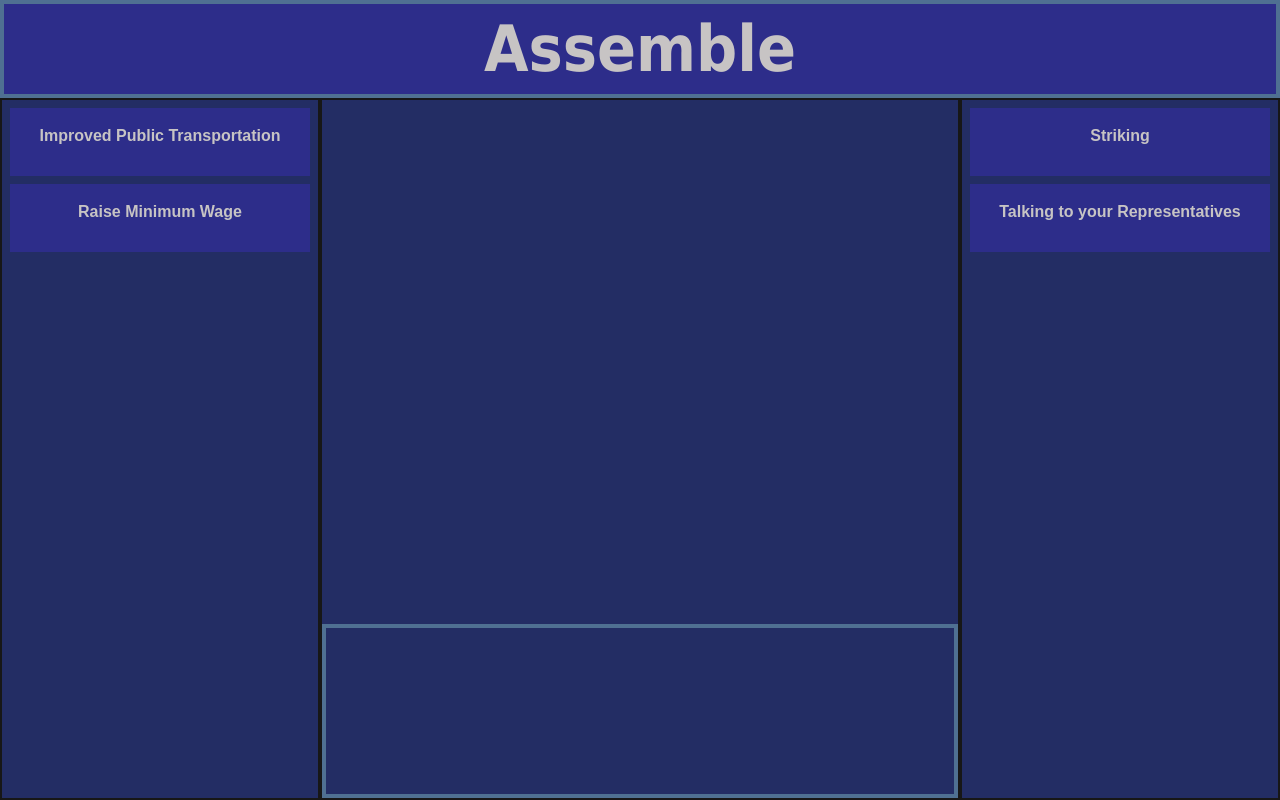
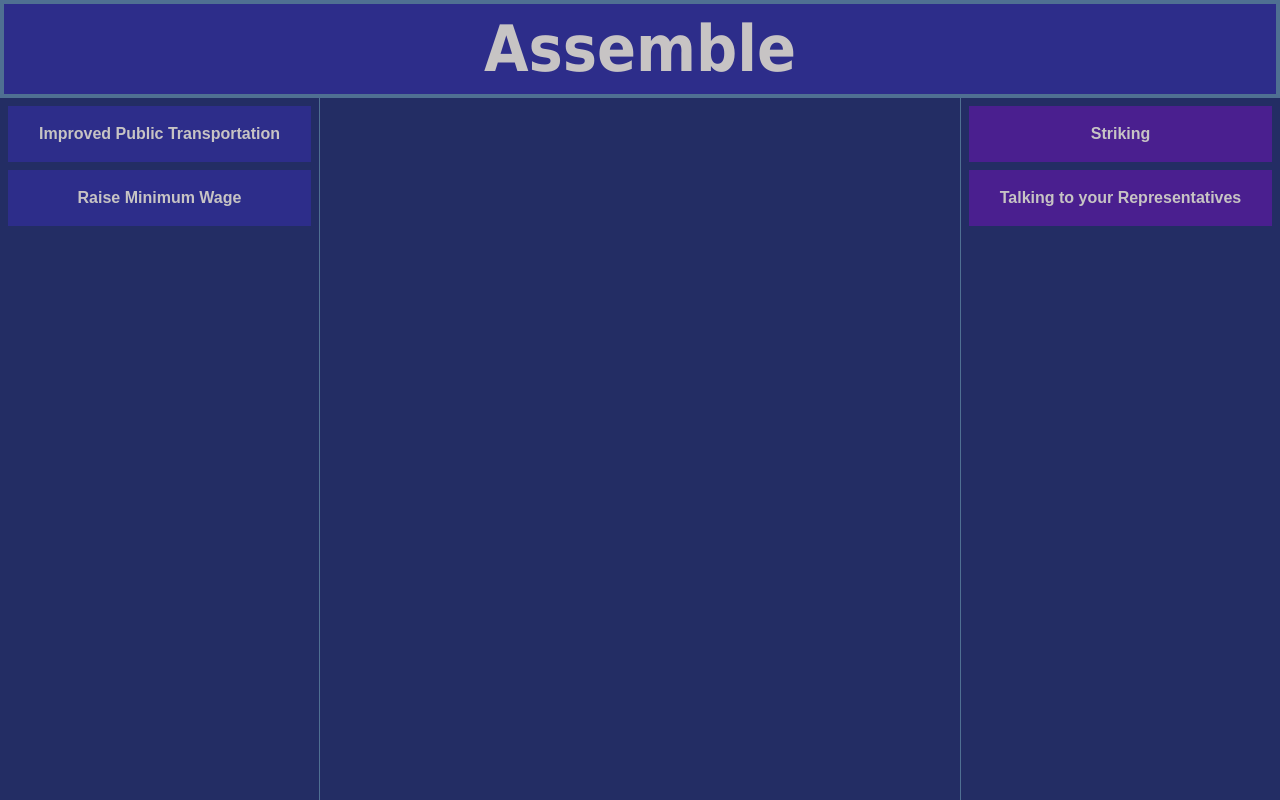
Before and after one commit to isaac-benjamin/assemble, a Next.js app in the folder assemble/: page / in a window 1280 px wide. Built offline with nearby package versions, Linux system fonts and the light colour scheme.

Commit message:
tailwind cleanup

```diff
--- a/assemble/app/globals.css
+++ b/assemble/app/globals.css
@@ -3,6 +3,7 @@
 :root {
   --background: #232d64;
   --primaryColor: #2d2d8a;
+  --tacticColor: #4a1f8f;
   --accentColor: #4f7092;
   --textColor: #c7c4c4;
   --foreground: #171717;
@@ -14,6 +15,8 @@
   --color-accentColor: var(--accentColor);
   --color-background: var(--background);
   --color-foreground: var(--foreground);
+  --color-tacticColor: var(--tacticColor);
+
   --font-sans: var(--font-geist-sans);
   --font-mono: var(--font-geist-mono);
 }
@@ -24,10 +27,9 @@ h1 {
   padding: 0.5rem;
 }
 
-/* h2{
-  padding: 0.5rem;
-} */
+@layer components{
 
+}
 
 body {
   background: var(--background);
--- a/assemble/app/goal.tsx
+++ b/assemble/app/goal.tsx
@@ -3,8 +3,6 @@ import { GoalData } from "./sharedTypes";
 
 export default function Goal(props:GoalData){
     return(
-        <div className=" border-accentColor bg-primaryColor m-1/10 h-1/10">
-            <Matchable id={props.id} name={props.name} isGoal={true}/>
-        </div>
+        <Matchable id={props.id} name={props.name} isGoal={true}/>
     );
 }
--- a/assemble/app/match.tsx
+++ b/assemble/app/match.tsx
@@ -4,9 +4,9 @@ import Tactic from "./tactic";
 
 export default function Match(props:MatchData){
     return(
-        <div className="border-2 border-gray-800">
-            <Goal id={props.goal.id} name={props.goal.name} description={props.goal.description}/>
-            <Tactic id={props.tactic.id} name={props.tactic.name} description={props.tactic.description}/>
+        <div className="border-2 border-gray-800 w-52">
+            <Goal id={props.goal.id} name={props.goal.name} />
+            <Tactic id={props.tactic.id} name={props.tactic.name} />
         </div>
     );
 }
--- a/assemble/app/matchable.tsx
+++ b/assemble/app/matchable.tsx
@@ -8,13 +8,34 @@ interface propType{
 };
 
 export default function Matchable(props :propType){
-    const {setNodeRef} = useDroppable({id: props.id, data:{isGoal:props.isGoal}});
+    const {setNodeRef} = useDroppable({id: props.id, data: {isGoal:props.isGoal}});
     const draggable = useDraggable({id: props.id, data : {isGoal:props.isGoal}});
     const combinedRef = useCombinedRefs(setNodeRef, draggable.setNodeRef);
     const style = {transform: CSS.Translate.toString(draggable.transform)};
+
+    function getStyles(){
+        let styles = "";
+
+        //Goal check
+        if(props.isGoal){
+            styles+="bg-primaryColor ";
+        }else{
+            styles+="bg-tacticColor ";
+        }
+
+        //Dragged check
+        if(draggable.active){
+            styles+="cursor-grabbing ";
+        }else{
+            styles+="cursor-grab";
+        }
+
+        return styles;
+    }
+
     //On Drag - Disable mapped rendering in matching component
     return(
-        <div className="p-4 h-full bg-inherit flex justify-center text-textColor font-bold"
+        <div className={getStyles()+" p-4 flex justify-center font-bold"}
          ref = {combinedRef} style={style} {...draggable.attributes} {...draggable.listeners}>
             {props.name}
         </div>
--- a/assemble/app/matching.tsx
+++ b/assemble/app/matching.tsx
@@ -16,9 +16,8 @@ export default function Matching(){
 
     useEffect(()=>{
         getGoalsAndTasks().then((data)=>{
-            console.log(data);
             const tacticData: TacticData[] = JSON.parse(data.tactics);
-            console.log(tacticData);
+            console.log("use Effect log:",data, tacticData);
             const goalData :GoalData[] = JSON.parse(data.goals);
             const goalCount = goalData.length;
             tacticData.forEach(tac => {
@@ -31,33 +30,31 @@ export default function Matching(){
 
     return(
         <div className="grow flex flex-col">
-            <DndContext onDragEnd={handleDragEnd}>
+            <DndContext onDragEnd={handleDragEnd}> {/*All three columns (one draggable area)*/}
                 <div className="flex border-collapse grow">
-                    <div className="border-2 p-2 h-full flex flex-col gap-y-2 w-1/4">
+
+                    {/* Goal column */}
+                    <div className="border-r border-accentColor p-2 h-full flex flex-col gap-y-2 w-1/4">
                         {
                             goals.map((goal,index)=>{
                                 return(
-                                    <Goal id={goal.id} key={index} name={goal.name} description={goal.description} />
+                                    <Goal id={goal.id} key={index} name={goal.name}/>
                                 );
                             })
                         }
                     </div>
-                    <div className="flex flex-col-reverse border-2 flex-1 h-full">
-                        <div className="h-1/4 border-4 border-accentColor border-collapse">
-                            {
-                                matches.map((match,index)=>{
-                                    return(
-                                        <Match key={index} goal={match.goal} tactic={match.tactic} matchScore={match.matchScore} explanation={match.explanation} sources={match.sources}/>
-                                    );
-                                })
-                            }
-                        </div>
+
+                    {/* Middle column */}
+                    <div className="flex-col-reverse flex-1 h-full">
+
                     </div>
-                    <div className="border-2 p-2 h-full flex flex-col gap-y-2 w-1/4">
+
+                    {/* tactics column */}
+                    <div className="border-l border-accentColor p-2 h-full flex flex-col gap-y-2 w-1/4">
                         {
                             tactics.map((tactic,index)=>{
                                 return(
-                                    <Goal id={tactic.id} key={index} name={tactic.name} description={tactic.description}/>
+                                    <Tactic id={tactic.id} key={index} name={tactic.name} />
                                 );
                             })
                         }
--- a/assemble/app/page.tsx
+++ b/assemble/app/page.tsx
@@ -3,7 +3,7 @@ import Matching from "./matching";
 
 export default function Home() {
   return (
-    <div className="h-full flex flex-col">
+    <div className="h-full flex flex-col text-textColor">
       <Header/>
       <Matching/>
     </div>
--- a/assemble/app/serverCalls.ts
+++ b/assemble/app/serverCalls.ts
@@ -11,6 +11,7 @@ export interface help{
     };
 }
 
+//
 export async function getGoalsAndTasks(){
     // const response = await fetch(`${flaskUrl}/matchList?uid=1`);
     // const data : help = await response.json();
@@ -21,11 +22,16 @@ export async function getGoalsAndTasks(){
     // }
     return {
         'tactics':JSON.stringify(
-            [{'id':3,'name':'Striking','description':'coordinated effort of a workforce to stop working. NOTE: this is a crime if you are a federal employee.'},
-                {'id':4, 'name':'Talking to your Representatives', 'description':'In a democracy our elected leaders represent the will of the people. When enough people make their voice heard statesmen have a duty to listen and obey.'}]
+            [{'id':3,'name':'Striking'},
+                {'id':4, 'name':'Talking to your Representatives'}]
         ),
         'goals':JSON.stringify(
-            [{'id':1,'name':'Improved Public Transportation','description':'though the bus and the metro serve many people, it is still extrememly hard to navigate life without a car in Baltimore County'},{'id':2, 'name':'Raise Minimum Wage', 'description':'At the current level the minimum wage is not livable, much of the population of Baltimore County is working in minimum wage jobs'}]
+            [{'id':1,'name':'Improved Public Transportation'},
+                {'id':2, 'name':'Raise Minimum Wage'}]
         )
+
+        // goals:{ goals: [{goal1}, {goal2}] },
+        // tactics: { goals: { } }
+
     }
 }
--- a/assemble/app/tactic.tsx
+++ b/assemble/app/tactic.tsx
@@ -1,11 +1,8 @@
 import Matchable from "./matchable";
 import { TacticData } from "./sharedTypes";
 
-
 export default function Goal(props:TacticData){
     return(
-        <div className="bg-orange-500 w-2/5 h-4">
-            <Matchable id={props.id} name={props.name} isGoal={false}/>
-        </div>
+        <Matchable id={props.id} name={props.name} isGoal={false}/>
     );
 }
--- a/assemble/package.json
+++ b/assemble/package.json
@@ -14,7 +14,7 @@
     "@types/cors": "^2.8.19",
     "cors": "^2.8.5",
     "motion": "^12.23.24",
-    "next": "16.0.1",
+    "next": "^16.1.1",
     "react": "19.2.0",
     "react-dom": "19.2.0",
     "react-merge-refs": "^3.0.2"
@@ -24,6 +24,7 @@
     "@types/node": "^20",
     "@types/react": "^19",
     "@types/react-dom": "^19",
+    "baseline-browser-mapping": "^2.9.11",
     "eslint": "^9",
     "eslint-config-next": "16.0.1",
     "tailwindcss": "^4",
```
Also changed, not shown: assemble/app/sharedTypes.ts (+14 -11 lines), 1 other file (tests, documents, lock files or other folders).
